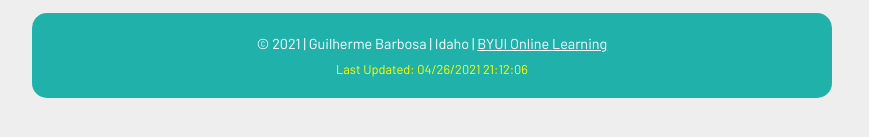
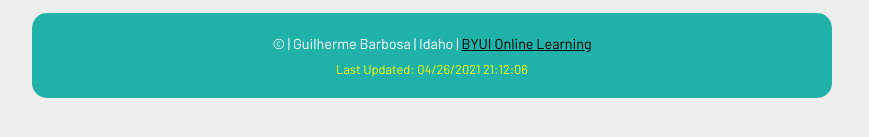
Before and after one commit to gui-barbosa/gui-barbosa.github.io, a plain HTML site: page Week01/index.html in a window 1280 px wide. Shown: the part 235-372 px from the top of the page, without its empty margins (208-1077 px from the left). Drawn offline with Linux system fonts and the light colour scheme.

Commit message:
Course Portal Home Page

```diff
--- a/Week01/css/stylesheet.css
+++ b/Week01/css/stylesheet.css
@@ -37,7 +37,7 @@ main h2 {
 }
 
 footer a, footer a:link, footer a:visited, footer a:hover, footer a:active, footer a:focus {
-    color: white;
+    color: black;
 }
 
 footer a:hover {
--- a/Week01/index.html
+++ b/Week01/index.html
@@ -12,7 +12,7 @@
 <body>
     <div id="index-main">
         <header>
-            <img src="images/GuiBarbosa.jpg" alt="Gui Barbosa" class="profile">
+            <img src="images/Gui.jpg" alt="Gui Barbosa" class="profile">
             <h1>Guilherme Barbosa</h1>
         </header>
 
--- a/Week01/scripts/dates.js
+++ b/Week01/scripts/dates.js
@@ -2,6 +2,6 @@ window.addEventListener('load',(event)=>{
     const lu = document.querySelector('#lastupdated');
     lu.textContent = document.lastModified;
 
-    const cry = document.querySelector("#copyrightyear");
-    cry.textContent = new Date().getFullYear();
+    // const cry = document.querySelector("#copyrightyear");
+    // cry.textContent = new Date().getFullYear();
 })
```
Also changed, not shown: Week01/images/Gui.jpg (added).
